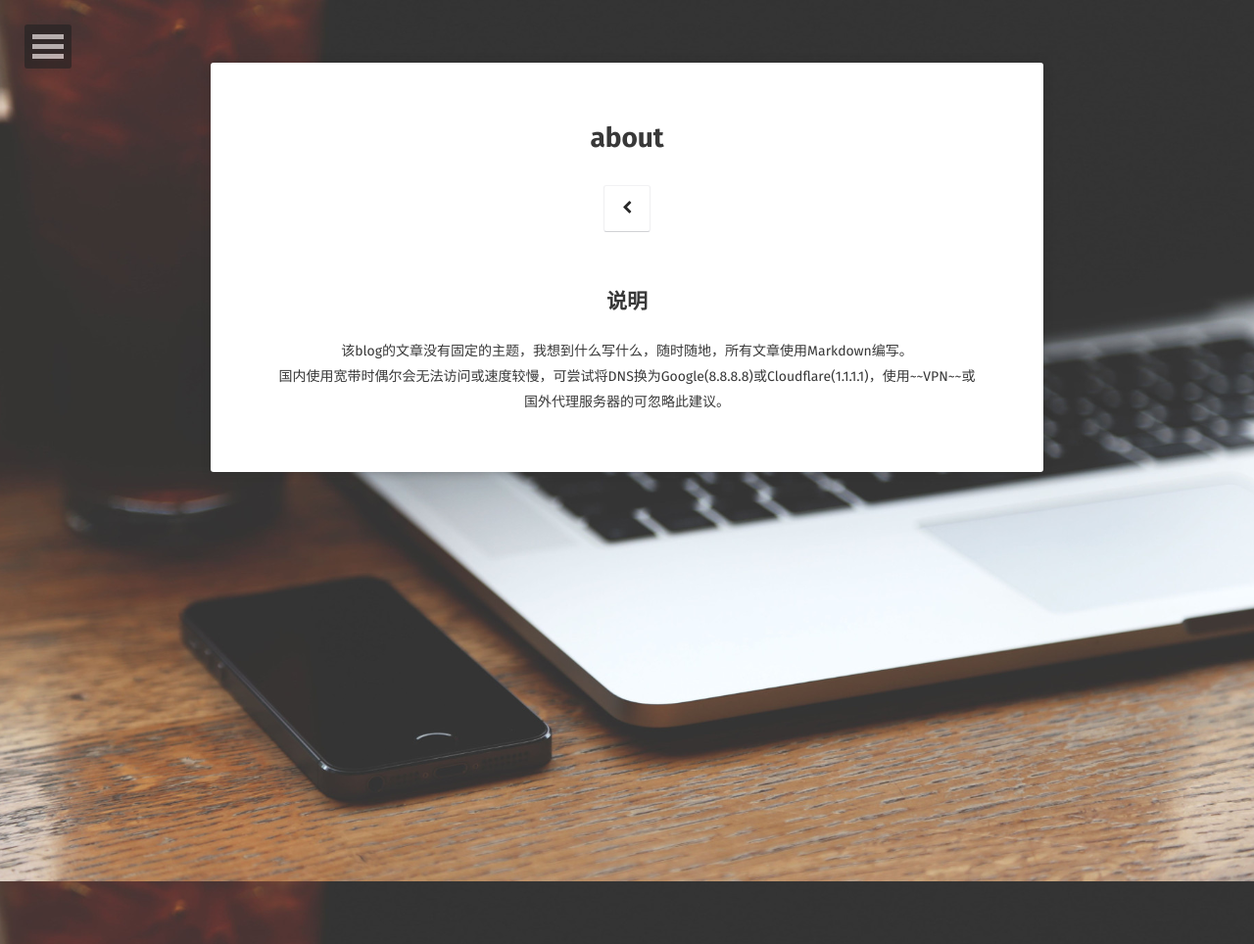
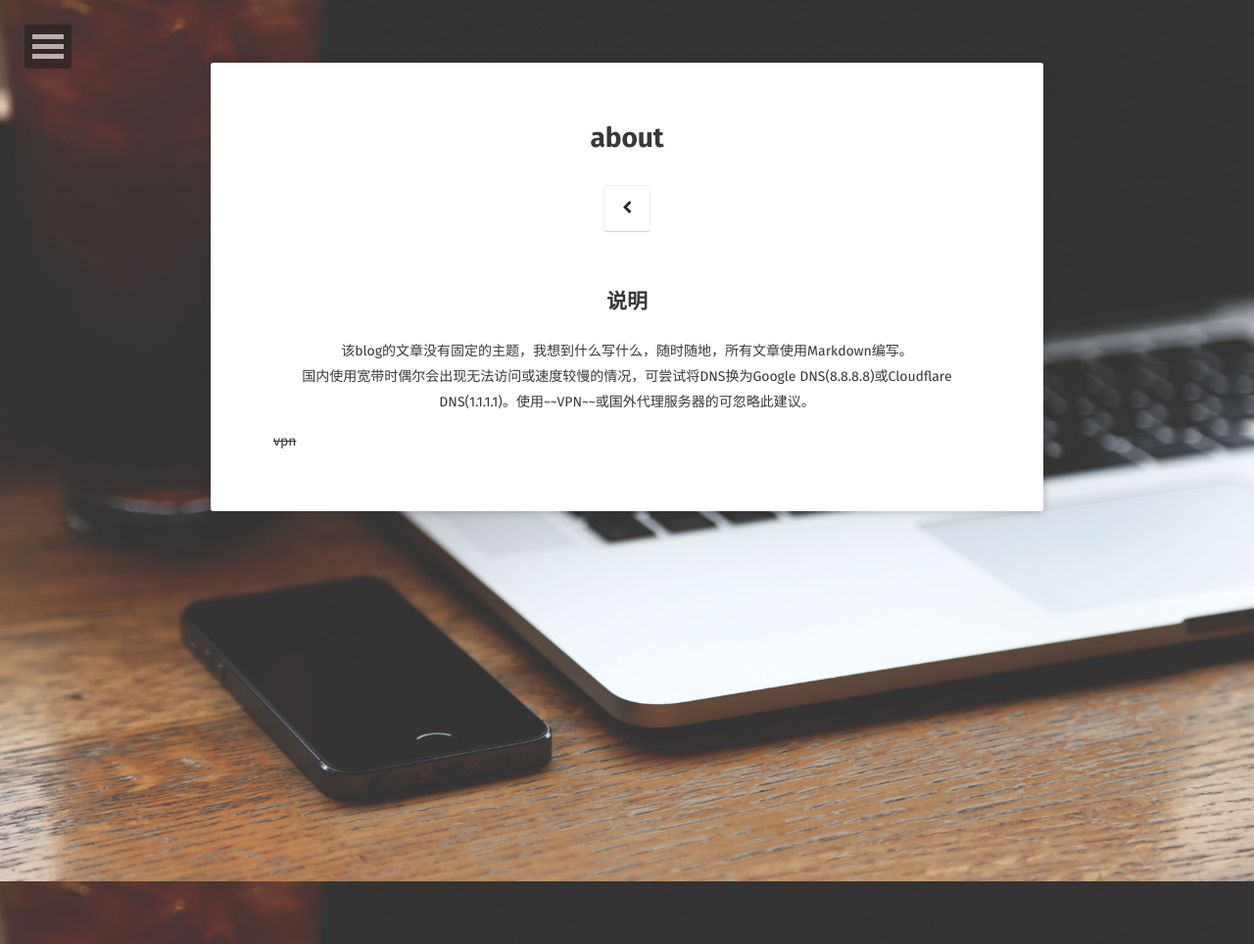
Before and after one commit to aiologybay/aiologybay.github.io, a Jekyll site: the page built from about/index.md, in a window 1280 px wide. Shown: the whole page at 98% size. Built offline with Jekyll 4.4.1, drawn with Linux system fonts in a browser that asks for light colours; some web fonts are replaced.

Commit message:
initial commit

```diff
--- a/about/index.md
+++ b/about/index.md
@@ -8,4 +8,5 @@ comments: false
 
 ## <center>说明</center>
 <center>该blog的文章没有固定的主题，我想到什么写什么，随时随地，所有文章使用Markdown编写。</center>
-<center>国内使用宽带时偶尔会无法访问或速度较慢，可尝试将DNS换为Google(8.8.8.8)或Cloudflare(1.1.1.1)，使用~~VPN~~或国外代理服务器的可忽略此建议。</center>
+<center>国内使用宽带时偶尔会出现无法访问或速度较慢的情况，可尝试将DNS换为Google DNS(8.8.8.8)或Cloudflare DNS(1.1.1.1)。使用~~VPN~~或国外代理服务器的可忽略此建议。</center>
+~~vpn~~
```
